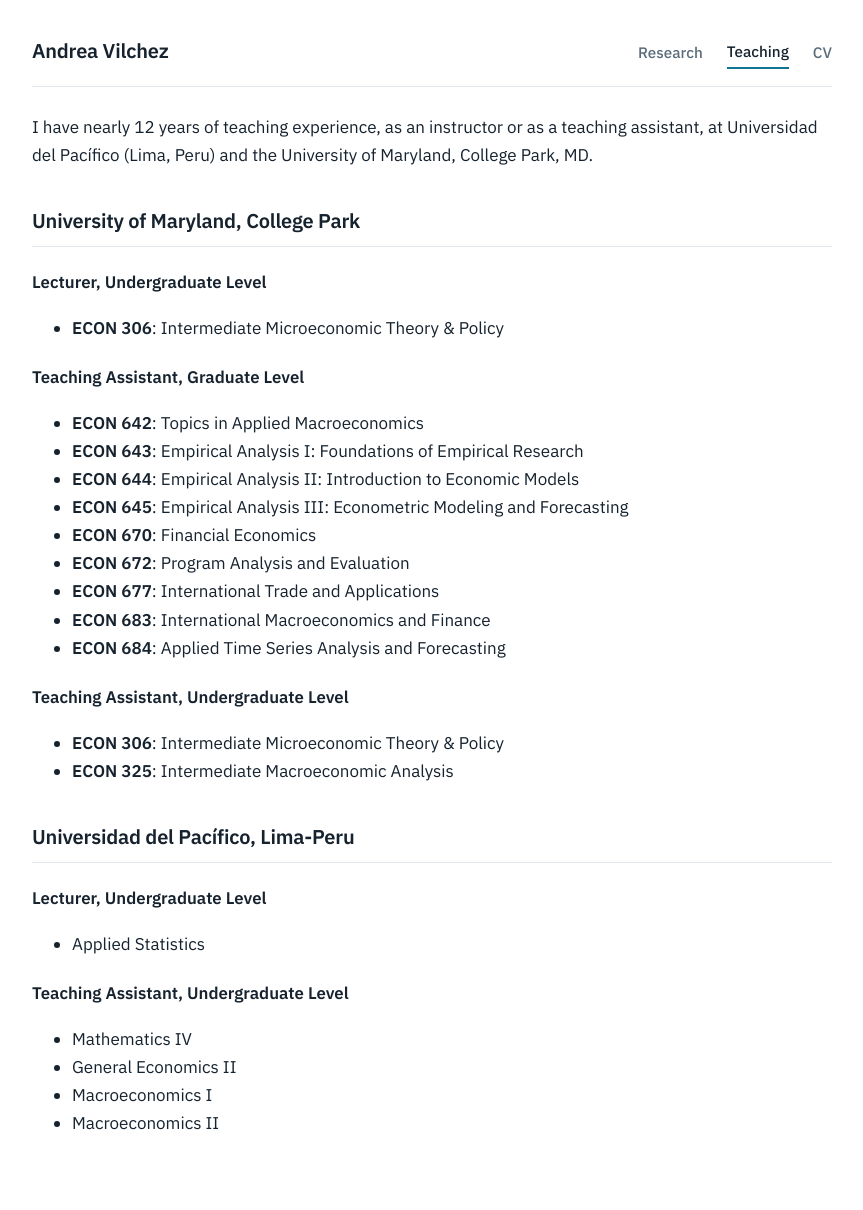
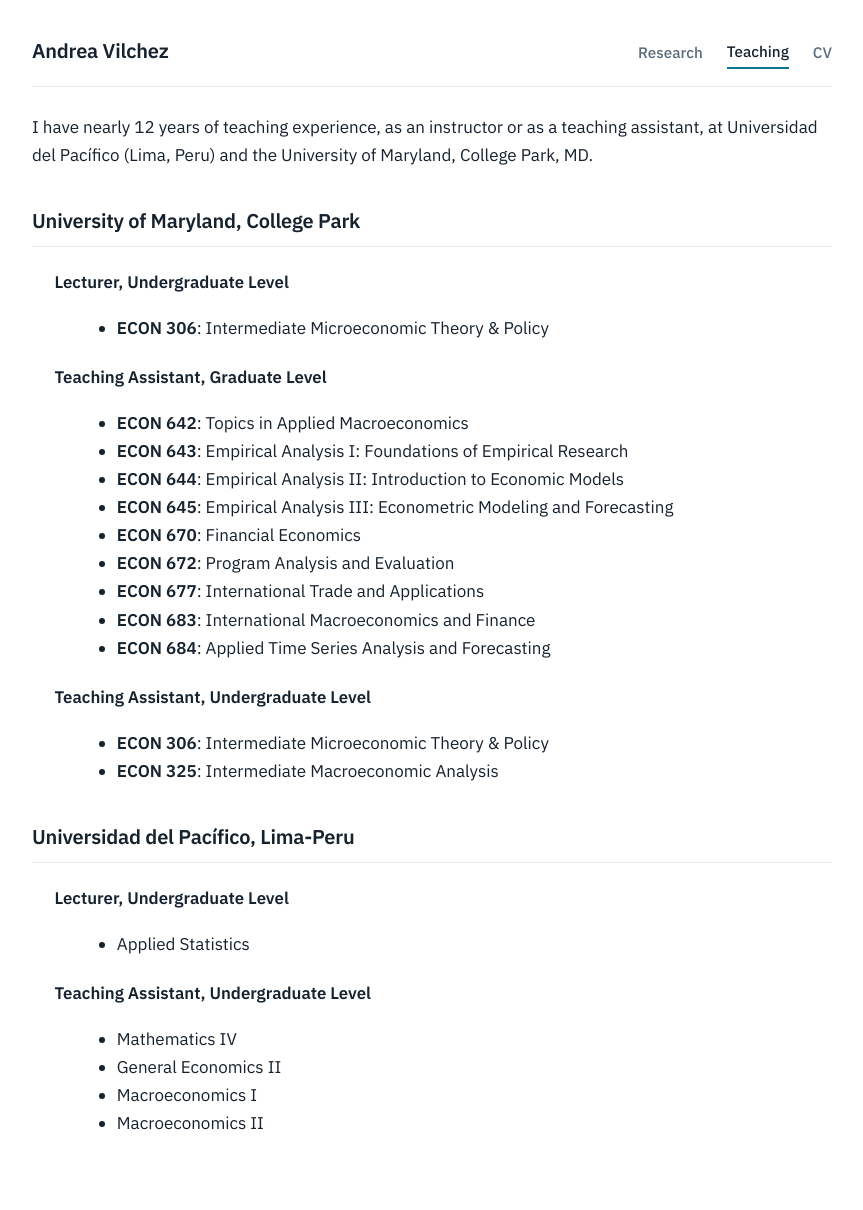
Before and after one commit to andrea-vilchez/andrea-vilchez.github.io, a Jekyll site: the page built from _pages/teaching.md, in a window 1280 px wide. Shown: the whole page, without its empty margins (208-1071 px from the left). Built offline with Jekyll 4.4.1, drawn with Linux system fonts in a browser that asks for light colours.

Commit message:
Update style.scss

```diff
--- a/assets/css/style.scss
+++ b/assets/css/style.scss
@@ -234,3 +234,8 @@ ul.courses li { padding: 0.28rem 0; font-size: 0.97rem; }
   .site-nav { flex-wrap: wrap; gap: 0.75rem; }
   .intro-photo { width: 170px; }
 }
+
+/* Teaching page: indent role subtitles under the university,
+   and course lists under the role */
+.teaching h3 { margin-left: 1.4rem; }
+.teaching ul { margin-left: 2.8rem; }
```
